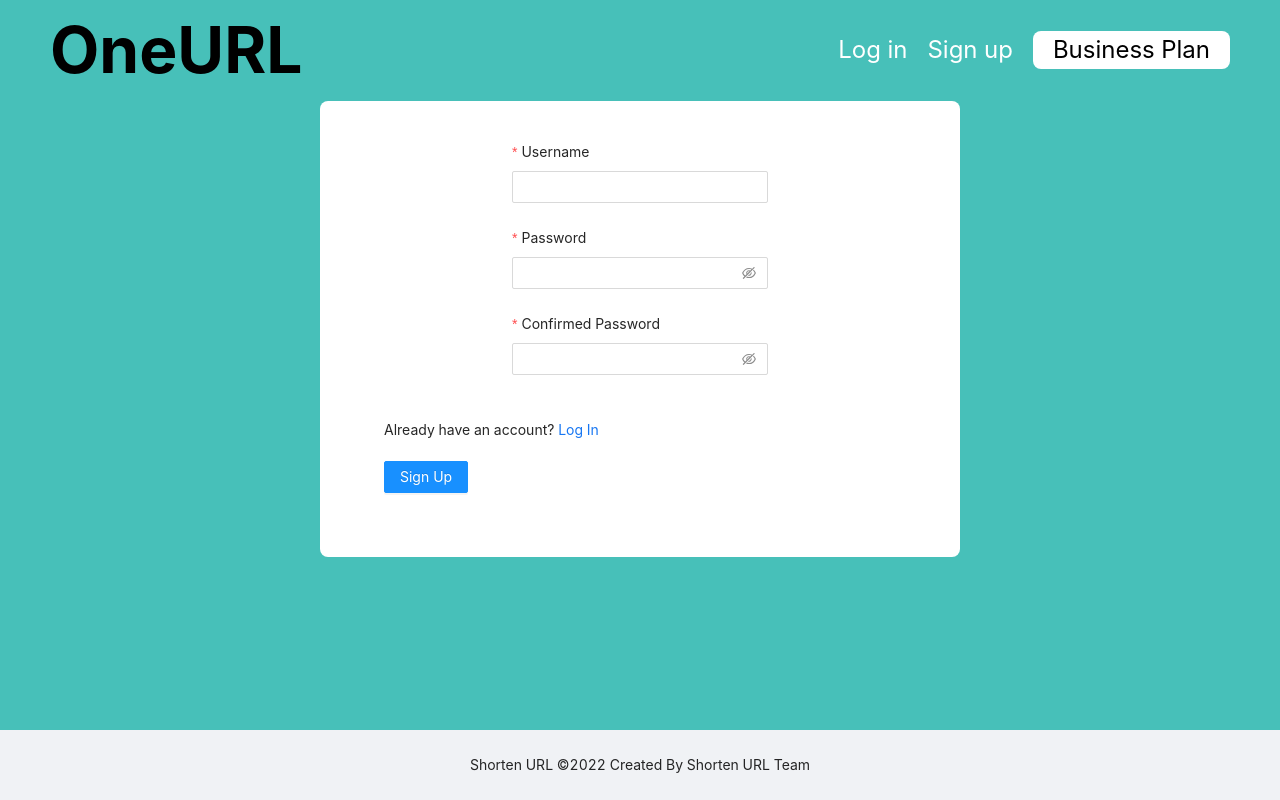
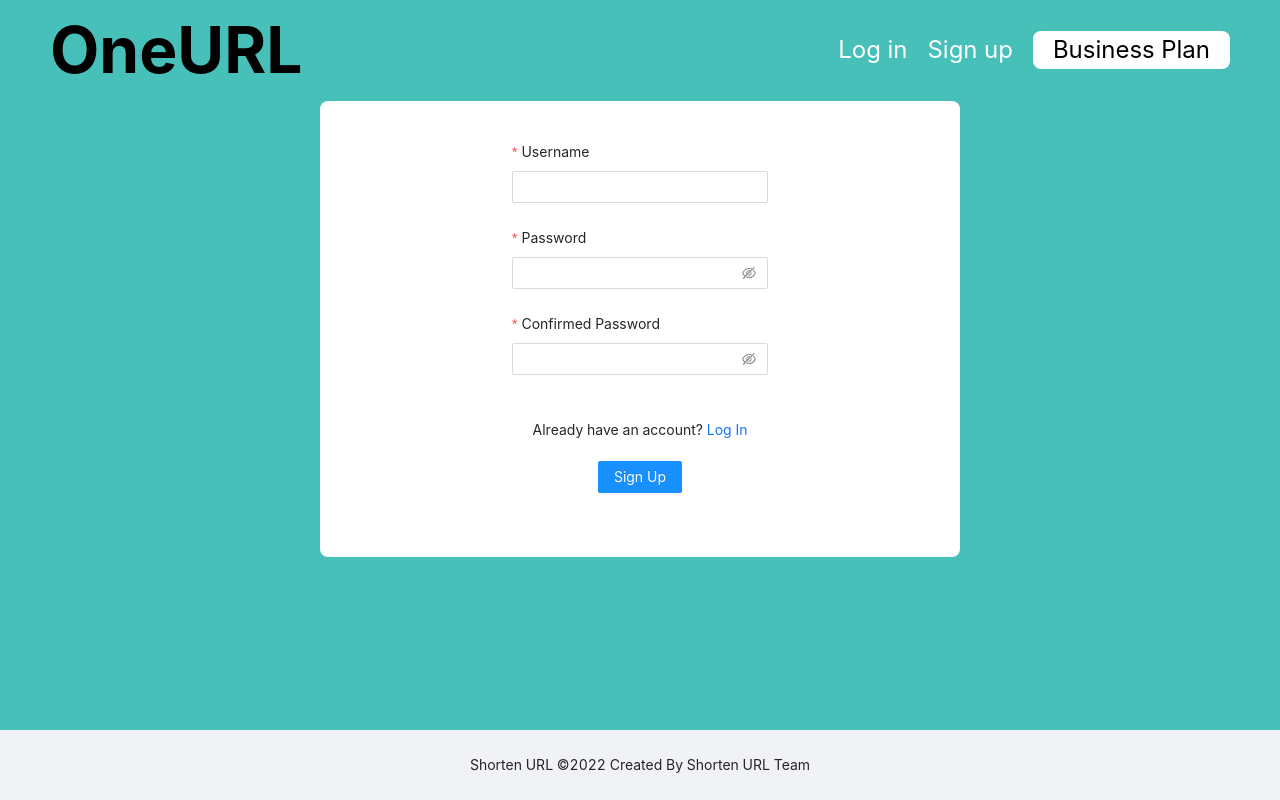
Before and after one commit to COMP539-OneURL/one-url-frontend, a React (Create React App) app: page /signup in a window 1280 px wide. Built offline with nearby package versions, Linux system fonts and the light colour scheme.

Commit message:
fix some display

```diff
--- a/package.json
+++ b/package.json
@@ -21,12 +21,6 @@
     "test": "react-scripts test",
     "eject": "react-scripts eject"
   },
-  "eslintConfig": {
-    "extends": [
-      "react-app",
-      "react-app/jest"
-    ]
-  },
   "browserslist": {
     "production": [
       ">0.2%",
--- a/src/pages/login/index.jsx
+++ b/src/pages/login/index.jsx
@@ -44,10 +44,10 @@ const Login = () => {
                     <Input.Password />
                   </Form.Item>
                 </div>
-                <div style={{ paddingTop: '20px', paddingBottom: '20px'}}>
-                  Do not have an account? <Link to="/signup"><span style={{ color: '#1877F2'}}>Sign up</span></Link>
+                <div style={{ paddingTop: '20px', paddingBottom: '20px', textAlign: 'center' }}>
+                  Do not have an account? <Link to="/signup"><span style={{ color: '#1877F2' }}>Sign up</span></Link>
                 </div>
-
+                <div style={{ textAlign: 'center' }}>
                   <Form.Item
                     wrapperCol={{ offset: 0 }}
                   >
@@ -55,6 +55,7 @@ const Login = () => {
                       Log In
                     </Button>
                   </Form.Item>
+                </div>
               </div>
             </Form>
           </div>
--- a/src/pages/signup/index.jsx
+++ b/src/pages/signup/index.jsx
@@ -52,18 +52,19 @@ const Signup = () => {
                   <Input.Password />
                 </Form.Item>
               </div>
-              <div style={{ paddingTop: "20px", paddingBottom: "20px" }}>
+              <div style={{ paddingTop: "20px", paddingBottom: "20px", textAlign: 'center' }}>
                 Already have an account?{" "}
                 <Link to='/login'>
                   <span style={{ color: "#1877F2" }}>Log In</span>
                 </Link>
               </div>
-
-              <Form.Item wrapperCol={{ offset: 0 }}>
-                <Button type='primary' htmlType='submit'>
-                  Sign Up
-                </Button>
-              </Form.Item>
+              <div style={{ textAlign: 'center'}}>
+                <Form.Item wrapperCol={{ offset: 0 }}>
+                  <Button type='primary' htmlType='submit'>
+                    Sign Up
+                  </Button>
+                </Form.Item>
+              </div>
             </div>
           </Form>
         </div>
```
Also changed, not shown: 1 other file (tests, documents, lock files or other folders). Lines whose indentation alone changed are shown as unchanged.
